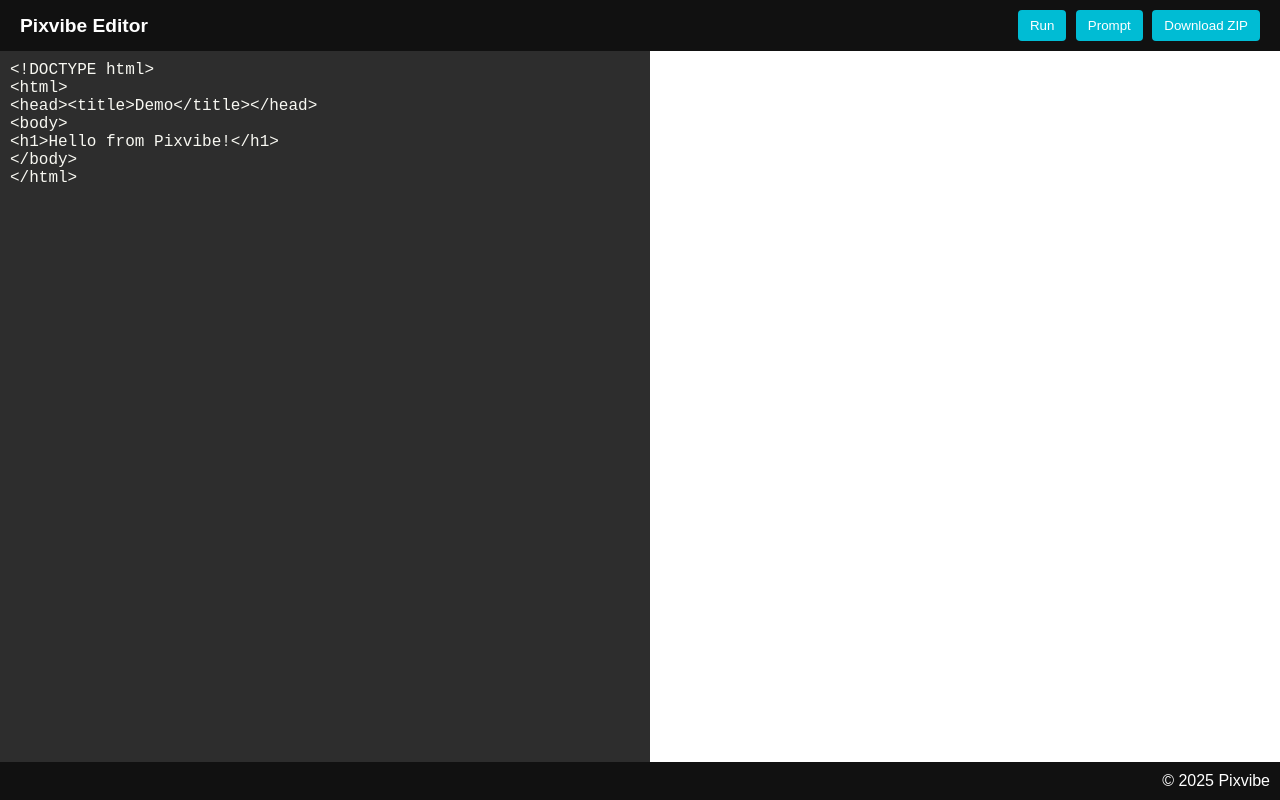
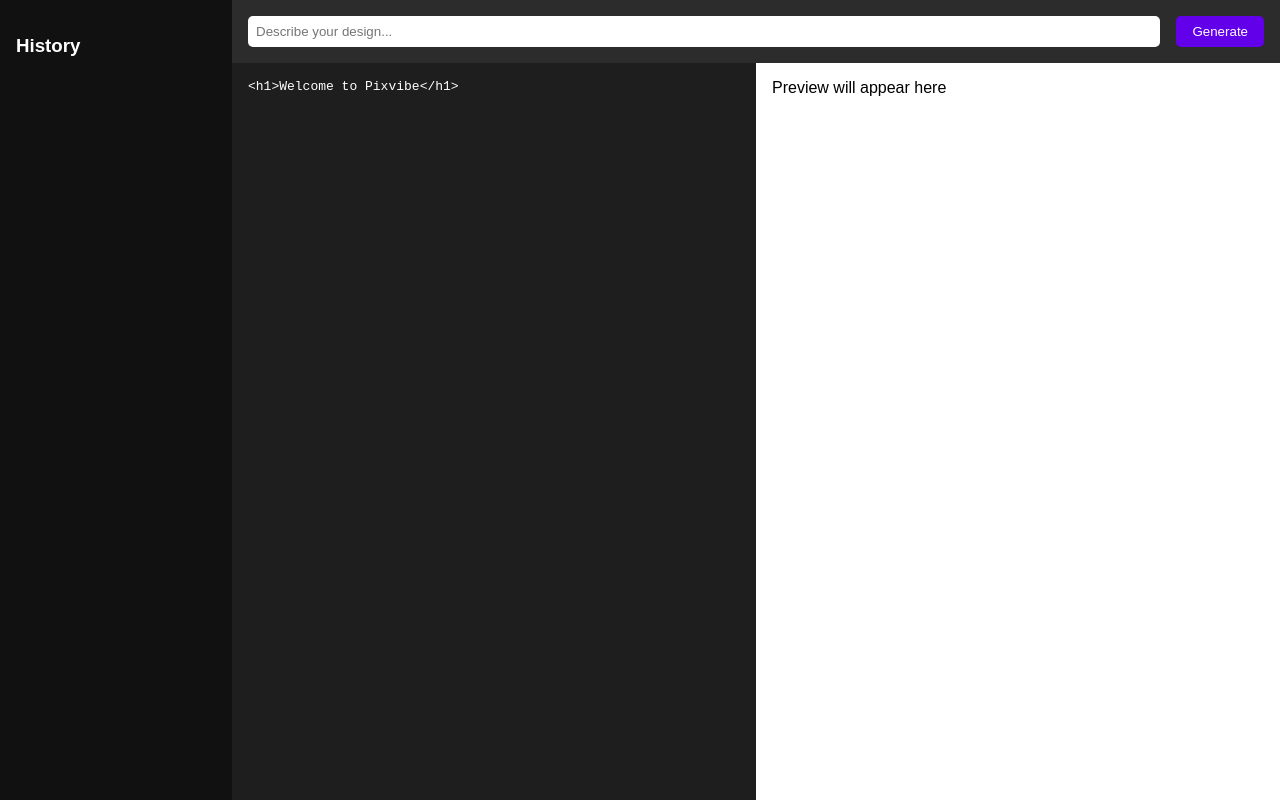
Before and after one commit to Navediqbal123/Pixvibe-code-editor-, a plain HTML site: page index.html in a window 1280 px wide. Drawn offline with nearby package versions, Linux system fonts and the light colour scheme.

Commit message:
Update index.html

```diff
--- a/index.html
+++ b/index.html
@@ -1,116 +1,52 @@
-
 <!DOCTYPE html>
 <html lang="en">
 <head>
-  <meta charset="UTF-8">
-  <meta name="viewport" content="width=device-width, initial-scale=1.0">
+  <meta charset="UTF-8" />
+  <meta name="viewport" content="width=device-width, initial-scale=1.0"/>
   <title>Pixvibe Editor</title>
   <style>
-    body {
-      margin: 0;
-      font-family: Arial, sans-serif;
-      display: flex;
-      flex-direction: column;
-      height: 100vh;
-      background-color: #1e1e1e;
-      color: white;
-    }
-    header {
-      background-color: #111;
-      padding: 10px 20px;
-      display: flex;
-      justify-content: space-between;
-      align-items: center;
-    }
-    header h1 {
-      font-size: 1.2rem;
-      margin: 0;
-    }
-    .editor-container {
-      display: flex;
-      flex: 1;
-      overflow: hidden;
-    }
-    textarea {
-      width: 50%;
-      height: 100%;
-      background-color: #2d2d2d;
-      color: #f8f8f2;
-      padding: 10px;
-      font-family: monospace;
-      font-size: 1rem;
-      border: none;
-      resize: none;
-      outline: none;
-    }
-    iframe {
-      width: 50%;
-      height: 100%;
-      border: none;
-      background-color: white;
-    }
-    footer {
-      background-color: #111;
-      padding: 10px;
-      text-align: right;
-    }
-    button {
-      background-color: #00bcd4;
-      color: white;
-      border: none;
-      padding: 8px 12px;
-      margin-left: 5px;
-      border-radius: 4px;
-      cursor: pointer;
-    }
-    button:hover {
-      background-color: #0097a7;
-    }
+    body { margin: 0; display: flex; font-family: sans-serif; height: 100vh; }
+    .sidebar { width: 200px; background: #111; color: white; padding: 1rem; overflow-y: auto; }
+    .main { flex: 1; display: flex; flex-direction: column; }
+    .editor { flex: 1; display: flex; background: #1e1e1e; }
+    .code { width: 50%; background: #1e1e1e; color: white; padding: 1rem; font-family: monospace; white-space: pre-wrap; }
+    .preview { width: 50%; background: white; padding: 1rem; overflow: auto; }
+    .prompt-bar { padding: 1rem; background: #2c2c2c; display: flex; }
+    .prompt-bar input { flex: 1; padding: 0.5rem; border: none; border-radius: 5px; margin-right: 1rem; }
+    .prompt-bar button { padding: 0.5rem 1rem; border: none; background: #6200ea; color: white; border-radius: 5px; cursor: pointer; }
   </style>
 </head>
 <body>
-  <header>
-    <h1>Pixvibe Editor</h1>
-    <div>
-      <button onclick="runCode()">Run</button>
-      <button onclick="askPrompt()">Prompt</button>
-      <button onclick="downloadZip()">Download ZIP</button>
+  <div class="sidebar">
+    <h3>History</h3>
+    <ul id="historyList"></ul>
+  </div>
+  <div class="main">
+    <div class="prompt-bar">
+      <input type="text" id="promptInput" placeholder="Describe your design...">
+      <button onclick="generate()">Generate</button>
     </div>
-  </header>
-  <div class="editor-container">
-    <textarea id="editor">&lt;!DOCTYPE html&gt;
-&lt;html&gt;
-&lt;head&gt;&lt;title&gt;Demo&lt;/title&gt;&lt;/head&gt;
-&lt;body&gt;
-&lt;h1&gt;Hello from Pixvibe!&lt;/h1&gt;
-&lt;/body&gt;
-&lt;/html&gt;</textarea>
-    <iframe id="output"></iframe>
+    <div class="editor">
+      <div class="code" id="codeArea">&lt;h1&gt;Welcome to Pixvibe&lt;/h1&gt;</div>
+      <div class="preview" id="previewArea">Preview will appear here</div>
+    </div>
   </div>
-  <footer>&copy; 2025 Pixvibe</footer>
+  <script>
+    function generate() {
+      const prompt = document.getElementById("promptInput").value;
+      const historyList = document.getElementById("historyList");
+      const codeArea = document.getElementById("codeArea");
+      const previewArea = document.getElementById("previewArea");
 
-  <script src="https://cdnjs.cloudflare.com/ajax/libs/jszip/3.7.1/jszip.min.js"></script>
-  <script>
-    function runCode() {
-      const code = document.getElementById("editor").value;
-      document.getElementById("output").srcdoc = code;
-    }
+      if (!prompt.trim()) return;
 
-    function askPrompt() {
-      const message = prompt("Enter your message:");
-      if (message) alert("You entered: " + message);
-    }
+      const li = document.createElement("li");
+      li.textContent = prompt;
+      historyList.appendChild(li);
 
-    function downloadZip() {
-      const zip = new JSZip();
-      const code = document.getElementById("editor").value;
-      zip.file("index.html", code);
-      zip.generateAsync({ type: "blob" }).then(function (content) {
-        const a = document.createElement("a");
-        a.href = URL.createObjectURL(content);
-        a.download = "Pixvibe_Code.zip";
-        a.click();
-      });
+      const generatedHTML = "<h1>" + prompt + "</h1>";
+      codeArea.textContent = generatedHTML;
+      previewArea.innerHTML = generatedHTML;
     }
   </script>
 </body>
```
